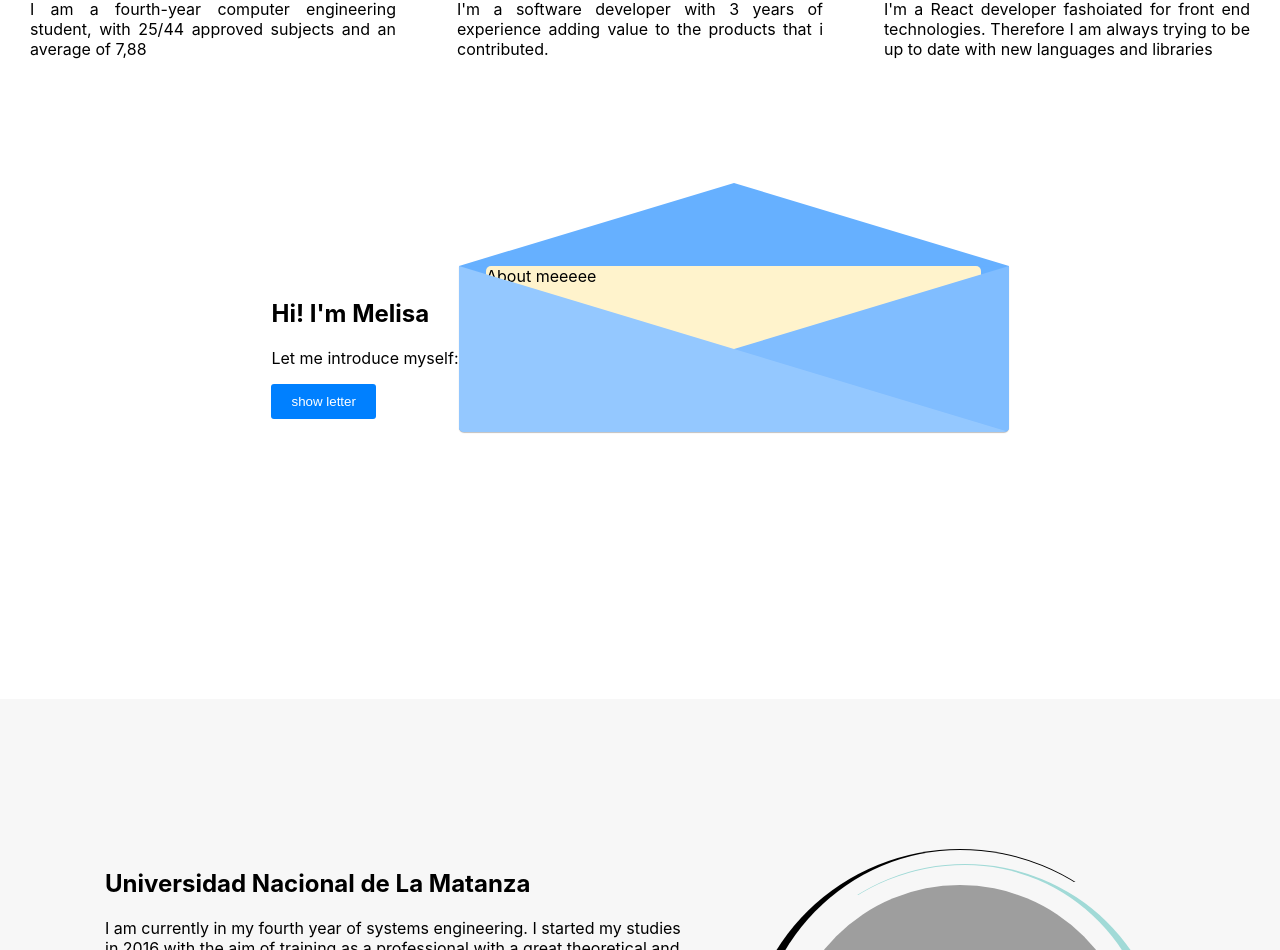
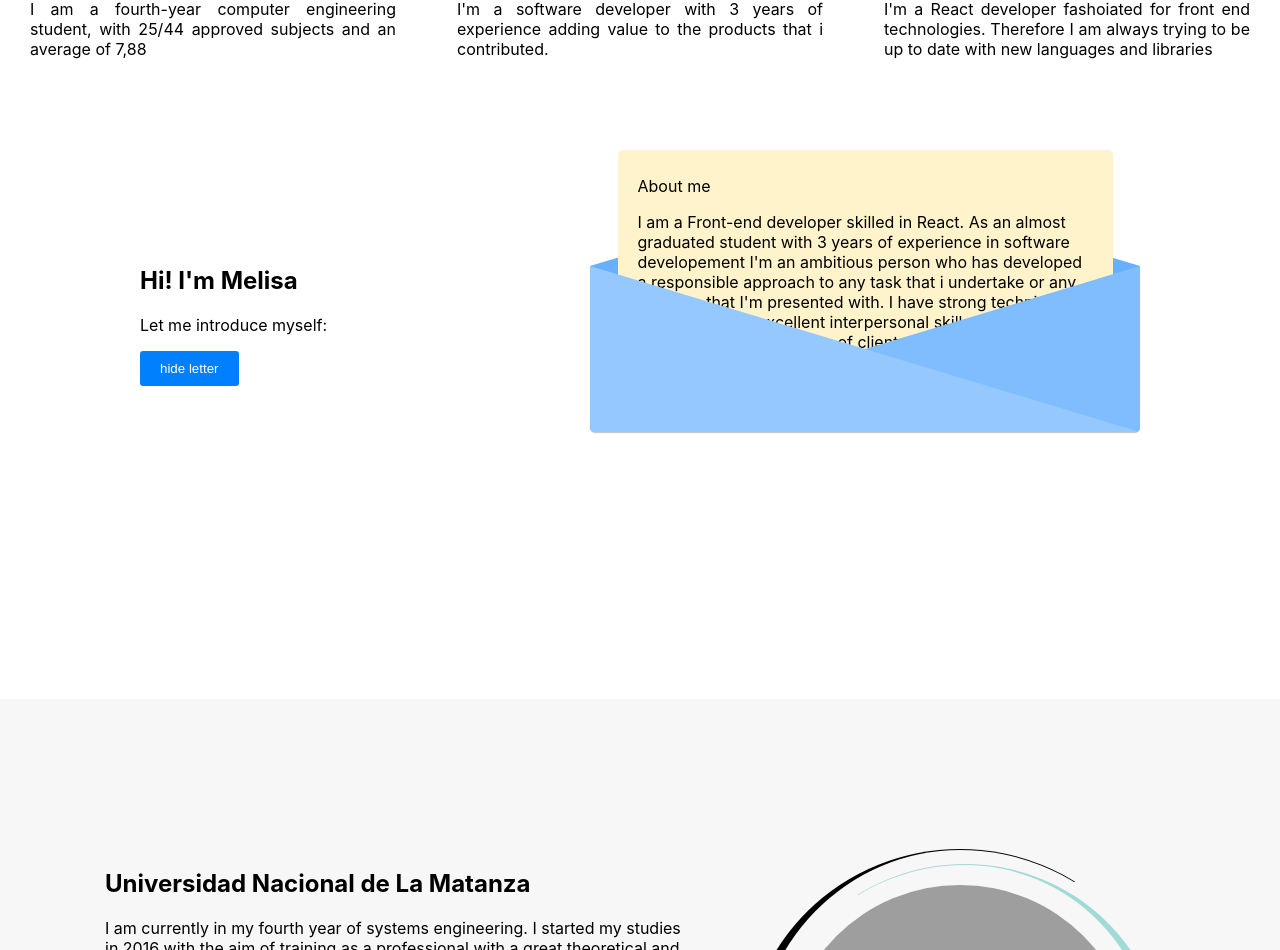
Before and after one commit to melisa-abuin/my-resume-online, a Next.js app: page / in a window 1280 px wide. Shown: the part 752-1702 px from the top of the page. Built offline with nearby package versions, Linux system fonts and the light colour scheme; grey boxes are pictures that could not be loaded.

Commit message:
adding animation to envelope

```diff
--- a/components/about-me-section/envelope/index.js
+++ b/components/about-me-section/envelope/index.js
@@ -1,4 +1,4 @@
-import { Container, Information, Paragraph, Paper, Section, Shape, Title } from './styles'
+import { Container, Information, Paragraph, Paper, Section, Shape, Title, Wrapper } from './styles'
 import React, { useState } from 'react'
 import { useTranslation } from 'react-i18next'
 import { Button } from '../../common'
@@ -6,19 +6,27 @@ import { Button } from '../../common'
 
 export default function Envelope() {
   const { t } = useTranslation('common')
-  const [ letter, setLetter ] = useState(false)
-console.log(letter)
+  const [ letter, setLetter ] = useState(true)
+
   return (
     <Section>
+      <Wrapper>
         <Information>
           <Title>Hi! I'm Melisa</Title>
           <Paragraph>Let me introduce myself:</Paragraph>
           <Button onClick={() => setLetter(!letter)} >{letter ? "hide letter": "show letter"}</Button>
         </Information>
-      <Container>
+        <Container showLetter={letter}>
           <Shape />
-        <Paper showLetter={letter} >About meeeee</Paper>
+          <Paper showLetter={letter}>
+            <Paragraph>About me</Paragraph>
+            <Paragraph> I am a Front-end developer skilled in React. As an almost graduated student with 3 years of experience
+  in software developement I'm an ambitious person who has developed a responsible approach to any task that i
+  undertake or any situation that I'm presented with. I have strong technical skills as well as excellent interpersonal
+  skills, enabling me to interact with a wide range of clients</Paragraph>
+          </Paper>
         </Container>
+      </Wrapper>
     </Section>
   )
 }
--- a/components/about-me-section/envelope/styles.js
+++ b/components/about-me-section/envelope/styles.js
@@ -1,5 +1,34 @@
-import styled from 'styled-components'
+import styled, { css, keyframes } from 'styled-components'
 import MediaQueries from '../../media-queries'
+
+const openClose = keyframes`
+  from {
+    &::after {
+      transform: rotateX(0deg);
+      z-index: -1;
+    }
+  }
+
+  to {
+    &::after {
+      transform: rotateX(180deg);
+      z-index: 2;
+    }
+  }
+`;
+
+const showLetter = keyframes`
+  from {
+    height: 100%;
+    top: 0;
+  }
+
+  to {
+    height:  200px;
+    top:  -70%;
+  }
+`;
+
 
 export const Section = styled.div`
   display: flex;
@@ -11,6 +40,14 @@ export const Section = styled.div`
 export const Information = styled.div`
 `
 export const Title = styled.h2`
+  margin-top: 0px;
+`
+export const Wrapper = styled.div`
+  display: flex;
+  flex-direction: row;
+  width: 100%;
+  max-width: 1000px;
+  justify-content: space-between;
 `
 export const Paragraph = styled.p`
 `
@@ -24,7 +61,12 @@ export const Container = styled.div`
   border-radius: 0 0 5px 5px;
   box-shadow: 0 0 1px  ${({ theme }) => theme.colors.malibu} inset;
   z-index: 1;
+
   &::after{
+    transform: ${({ showLetter }) => showLetter ? 'rotateX(0deg)' : 'rotateX(180deg)'};
+		transform-origin: center bottom;
+    z-index: ${({ showLetter }) => showLetter ? '-1' : '2'};
+    transition: all 1s;
     content: '';
     position: absolute;
     width: 0;
@@ -39,11 +81,13 @@ export const Container = styled.div`
 export const Paper = styled.div`
   background: #fff3cc;
   position: relative;
+  padding: 10px 20px;
+  box-sizing: border-box;
   width: 90%;
   height: ${({ showLetter }) => showLetter ? '200px' : '100%'};
-  top: ${({ showLetter }) => showLetter ? '-50%' : '0'};
+  top: ${({ showLetter }) => showLetter ? '-70%' : '0'};
   transition: all 0.5s;
-
+  overflow: hidden;
   z-index: 1;
   border-radius: 5px;
 `
--- a/components/homepage/navbar/index.js
+++ b/components/homepage/navbar/index.js
@@ -1,10 +1,13 @@
 import { Container, Link } from './styles'
 import React from 'react'
+import { useTranslation } from 'react-i18next'
 
 export default function Navbar() {
+  const { t } = useTranslation('common')
+
   return (
     <Container>
-      <Link href="/resume-abuin-melisa.pdf" target="_blank" download >Download PDF resume</Link>
+      <Link href="/resume-abuin-melisa.pdf" target="_blank" download >{t('general.download-pdf')}</Link>
     </Container>
   )
 }
--- a/translations/en/common.json
+++ b/translations/en/common.json
@@ -24,7 +24,8 @@
     "repository": "Repository",
     "mail-user": "melisa.abuin@gmail.com",
     "aboutme": "About Me",
-    "close": "close"
+    "close": "close",
+    "download-pdf": "Download PDF resume"
   },
   "knowledge": {
     "title": "Always looking for growing",
```
Lines whose indentation alone changed are shown as unchanged.
